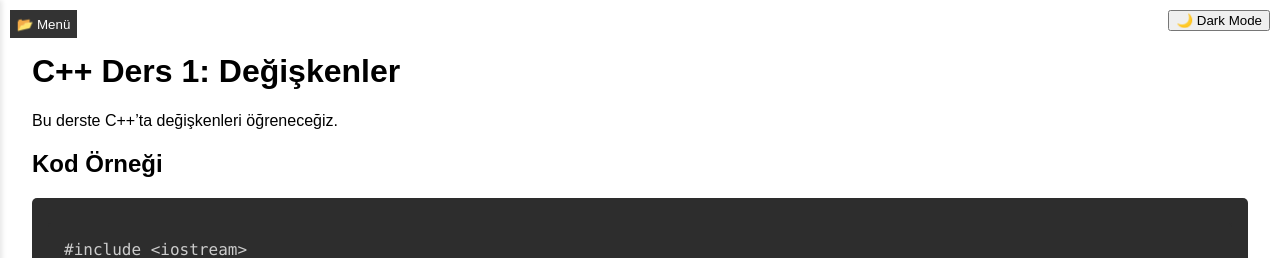
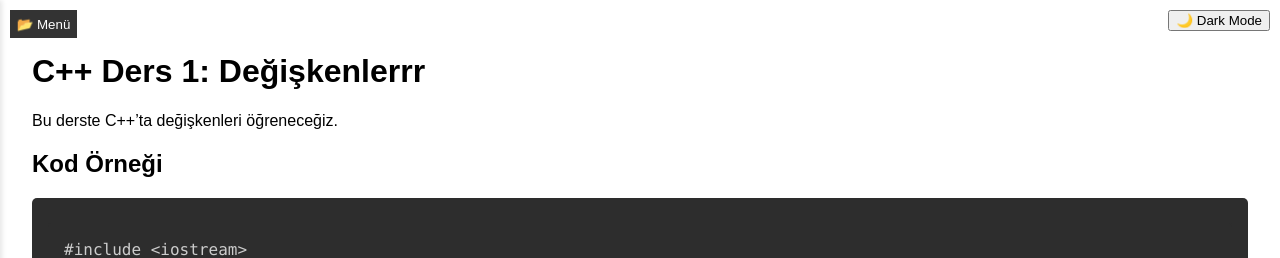
Before and after one commit to burakatalay06/burakatalay06.github.io, a Jekyll site: the page built from cpp/deneme.md, in a window 1280 px wide. Shown: the top 258 px of the page. Built offline with Jekyll 4.4.1, drawn with Linux system fonts in a browser that asks for light colours; nearby versions of some CDN libraries.

Commit message:
deneme: edited.

```diff
--- a/cpp/deneme.md
+++ b/cpp/deneme.md
@@ -3,7 +3,7 @@ title: Derse Giriş
 layout: default
 ---
 
-# C++ Ders 1: Değişkenler
+# C++ Ders 1: Değişkenlerrr
 
 Bu derste C++'ta değişkenleri öğreneceğiz.
 
```
